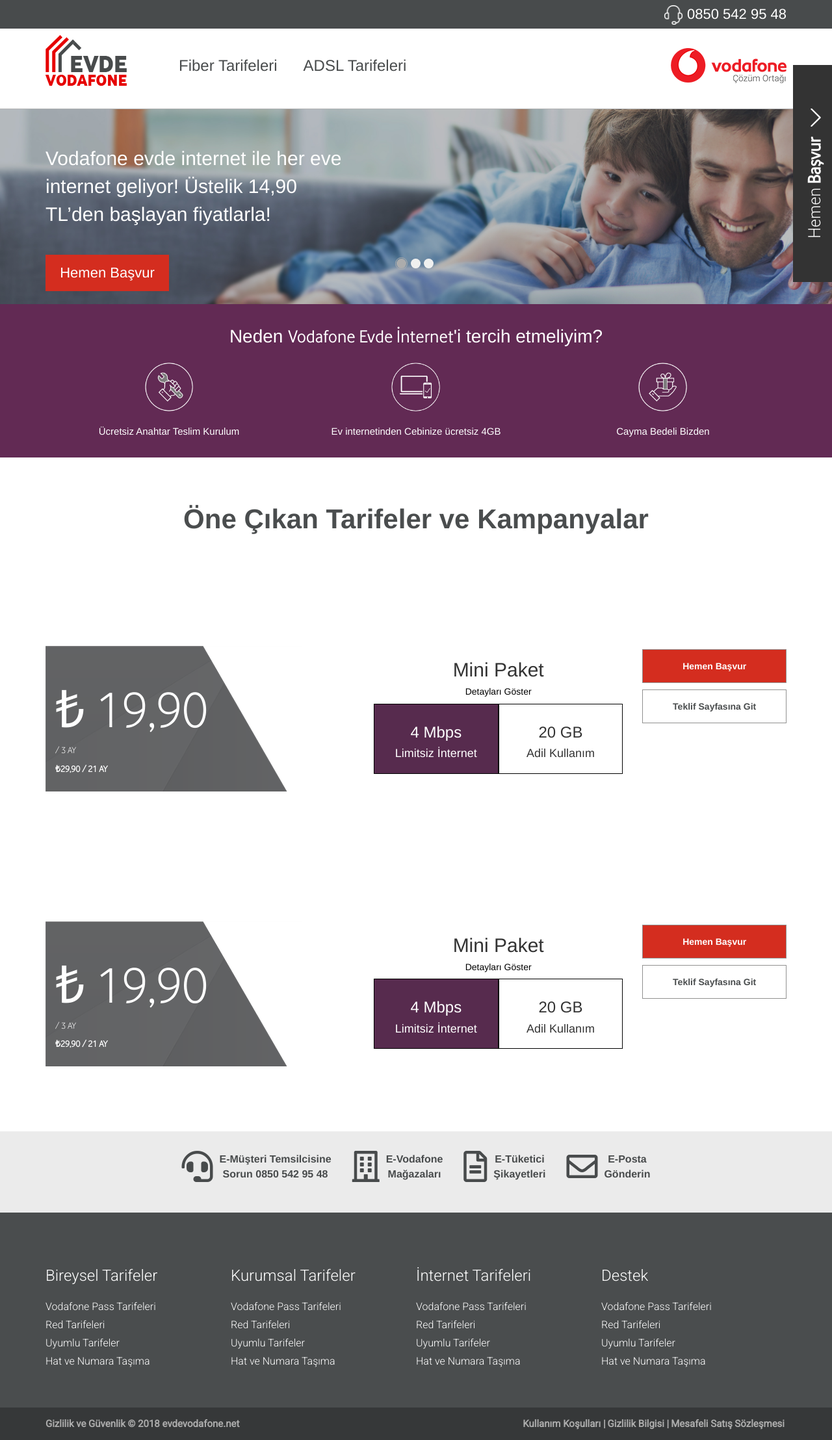
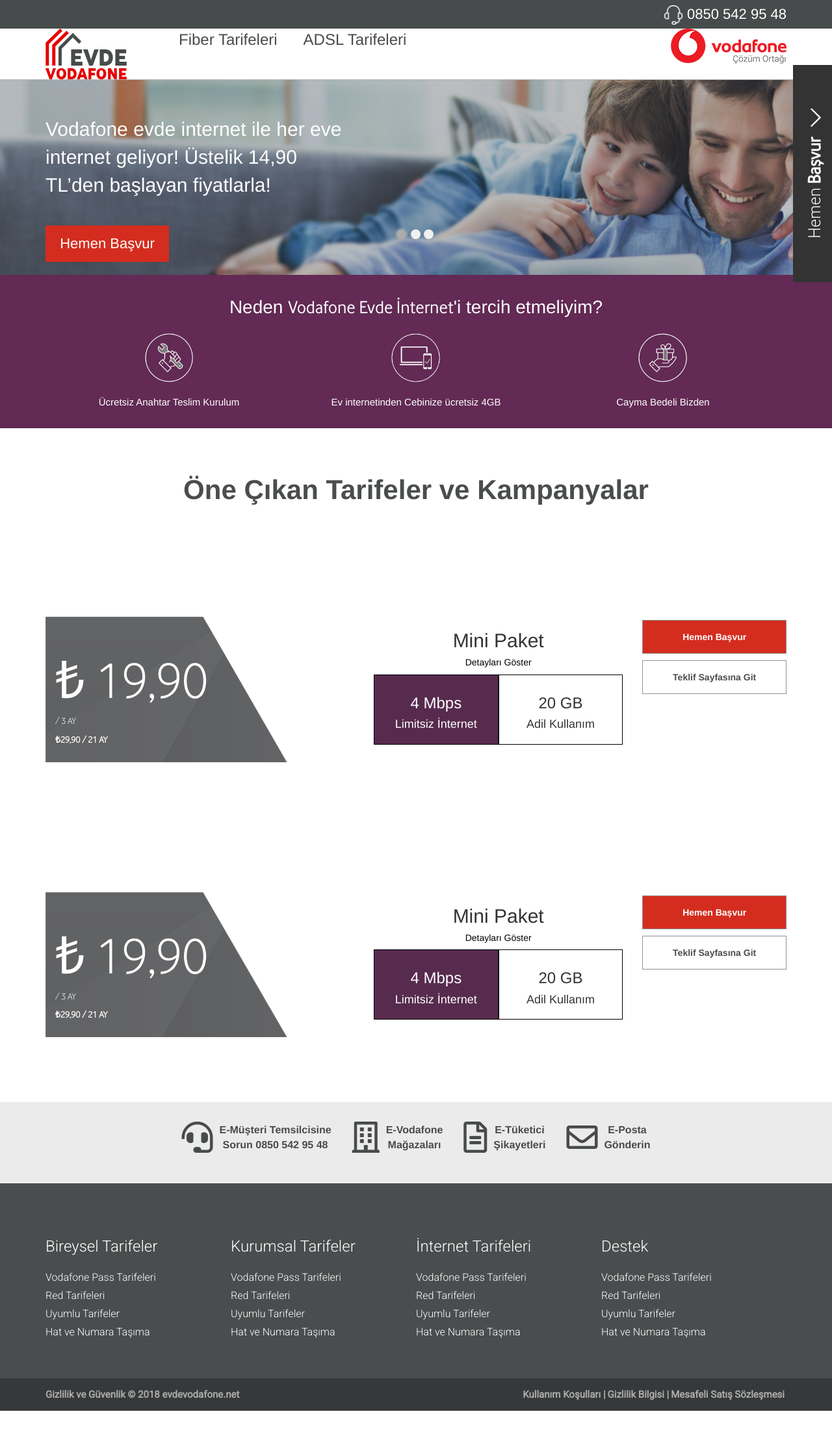
Before and after one commit to furkanbayram2/furkanbayram2.github.io, a Jekyll site: the page evdevodofone/vodafone/index.html, which Jekyll copies as it is, in a window 1280 px wide. Shown: the whole page at 65% size. Built offline with Jekyll 4.4.1, drawn with Linux system fonts in a browser that asks for light colours; nearby versions of some CDN libraries; after the commit the page ends 2171 px from its top, so only the background shows below that.

Commit message:
evdevodafone.net güncellendi.

```diff
--- a/evdevodofone/vodafone/css/style.css
+++ b/evdevodofone/vodafone/css/style.css
@@ -1,3 +1,12 @@
+/*
+1_menü altında çıkan çizgileri beyaz kısmın altına almalıyız.
+2_Offer kısmında detayları göster diyince alt kısım açılmalı yazılar orda çıkmalı.
+3_Hemen başvur butonuna tıklayınca sliderdaki gibi form sayfası açılmalı
+4_teklif sayfasına git diyince detay psd'deki içerik gösterilmeli pop-up olarak
+5_sayfadaki butonların üzerine gelince renkler değişmeli.
+buton hoverları için şu sayfayı örnek alabilirsiniz.
+https://www.vodafone.com.tr/Net/evde-internet.php#fiber */
+
 @import url("normalize.css");
 @import url("formalize.css");
 @import url("owl.carousel.css");
@@ -128,18 +137,25 @@
 
 .header-middle {
     border-bottom: 1px solid #b5b6b7;
-    padding-bottom: 35px;
+    /*padding-bottom: 35px;*/
 }
 
 .logo {
     float: left;
-    margin-top: 10px;
+    /*margin-top: 10px;*/
+}
+
+.header-middle-kapsam {
+    display: flex;
+    align-items: center;
+    padding-top: 20px;
+    padding-bottom: 20px;
 }
 
 .main-menu {
     float: left;
     margin-left: 40px;
-    margin-top: 40px;
+    /* margin-top: 40px;*/
 }
 
 .main-menu ul li {
@@ -150,6 +166,7 @@
 
 .main-menu ul li a {
     color: #484b4c;
+    padding-bottom: 44px;
 }
 
 .main-menu ul li a i {
@@ -159,7 +176,7 @@
 
 .partner {
     float: right;
-    margin-top: 30px;
+    /*margin-top: 30px;*/
 }
 
 /* content */
@@ -417,13 +434,10 @@
     margin-right: 10px;
 }
 
-.prop-list {
-    float: right;
-}
+
 
 .prop-list ul {
     float: left;
-    margin-right: 60px;
     color: #333;
     font-size: 15px;
     line-height: 20px;
@@ -537,7 +551,7 @@
     border-radius: 12px;
 }
 
-.remodal .container {}
+
 
 .modal-price {
     background: url(../img/modalprice.png) no-repeat;
@@ -570,6 +584,44 @@
 .remodal-close {
     right: 0 !important;
     left: auto !important
+}
+
+.button--primary {
+    font-weight: normal;
+    margin-bottom:2px;
+    color: #FFF;
+    background-color: #E60000;
+}
+
+.button--primary:hover{
+    text-decoration: none;
+    color:white;
+    background-color: #900;
+}
+
+.button--secondry {
+    font-weight: normal;
+    margin-top:2px;
+    color: #FFF;
+    background-color: #666;
+}
+
+.button--secondry:hover{
+    text-decoration: none;
+    color:white;
+    background-color: #333;
+}
+
+.button{
+    -webkit-appearance: none;
+    -moz-appearance: none;
+    appearance: none;
+    border: 1px solid transparent;
+    font-size: 20px;
+    padding: 11px 37px;
+    text-align: center;
+    text-decoration: none;
+    color:white;
 }
 
 .badget {
@@ -677,15 +729,21 @@
     margin-bottom: 100px;
 }
 
+
 .beefup__head {
+
     color: #636363;
-    font-size: 37px;
+    font-size: 20px;
     font-weight: 300;
     font-family: roboto;
     text-align: left;
     border-bottom: 1px solid #555;
     padding: 15px 0;
     cursor: pointer;
+}
+
+.beefup__head h4{
+    padding-left:25px;
 }
 
 .beefup__head b {
@@ -788,7 +846,6 @@
 .footer-top {
     background: #ebebeb;
     height: 125px;
-
 }
 
 .footer-top ul {
@@ -799,15 +856,15 @@
 
 .footer-top ul li {
     font-size: 16px;
-   text-align: center;
+    text-align: center;
     color: #484b4c;
     margin-left: 16px;
     margin-right: 16px;
 }
 
 .footer-top ul li img {
-    width:30px;
-    margin-left:10px;
+    width: 30px;
+    margin-left: 10px;
     margin-right: 10px;
 }
 
@@ -886,11 +943,14 @@
 
 /* responsive */
 
+@media only screen and (max-width: 990px) {
+    .main-menu ul li a {
+
+        padding-bottom: 3px;
+    }
+}
+
 @media only screen and (max-width: 1200px) {
-    .container {
-        width: 100%;
-        padding: 0 15px;
-    }
     .header-top {
         float: none;
         margin: 0;
@@ -911,24 +971,6 @@
     }
     .partner {
         display: none;
-    }
-    .main-menu {
-        float: none;
-        background: #d42d1f;
-        margin: 0;
-        margin-top: 25px;
-        margin-bottom: -20px;
-    }
-    .main-menu ul li {
-        float: none;
-        width: 100%;
-        margin: 0;
-        font-size: 16px !important;
-        padding: 10px;
-        border-bottom: 1px solid rgba(255, 255, 255, .3);
-    }
-    .main-menu ul li a {
-        color: #fff;
     }
     .main-slider {
         text-align: center;
@@ -1180,7 +1222,6 @@
     text-decoration: none;
 }
 
-
 @media only screen and (max-width: 480px) {
     .offer-content li {
         width: 100%;
@@ -1269,26 +1310,26 @@
     margin-top: 25px
 }
 
-.kapsam{
-    margin-top:100px;
-    margin-bottom:100px;
+.kapsam {
+    margin-top: 100px;
+    margin-bottom: 100px;
 }
 
 .fiyat {
     font-family: 'vodafonelight' !important;
     background-image: url('../img/offerbg.png');
-    background-repeat:no-repeat;
+    background-repeat: no-repeat;
     padding-top: 35px;
     padding-bottom: 25px;
     color: white;
 }
 
-.fiyat h2{
-    font-size:80px;
+.fiyat h2 {
+    font-size: 80px;
 }
 
-.bilgi{
-    padding:0 !important;
+.bilgi {
+    padding: 0 !important;
 }
 
 .bilgi-sol {}
@@ -1299,7 +1340,7 @@
 
 .bilgi-sag {
     text-align: center;
-    padding:0 !important;
+    padding: 0 !important;
 }
 
 .bilgi-sag a {
@@ -1314,12 +1355,11 @@
 }
 
 .kutu2 {
-    margin-top:5px;
-    margin-bottom:5px;
+    margin-top: 5px;
+    margin-bottom: 5px;
     padding-top: 15px;
     padding-bottom: 15px;
     border: 1px solid #919190;
-
 }
 
 .bg-mor {
@@ -1335,25 +1375,24 @@
     background-color: #d42d1f;
 }
 
-.bg-red a{
+.bg-red a {
     color: white !important;
 }
 
-.text-grey{
-    color:#4a4d4e;
+.text-grey {
+    color: #4a4d4e;
 }
 
-.footer-top .container ul li{
+.footer-top .container ul li {
     display: flex;
     flex-direction: row;
     align-items: center;
 }
-.footer-top .container ul li p{
 
-    margin-bottom:0px;
-
+.footer-top .container ul li p {
+    margin-bottom: 0px;
 }
 
-.yazi{
-    margin-left:10px;
+.yazi {
+    margin-left: 10px;
 }
```
